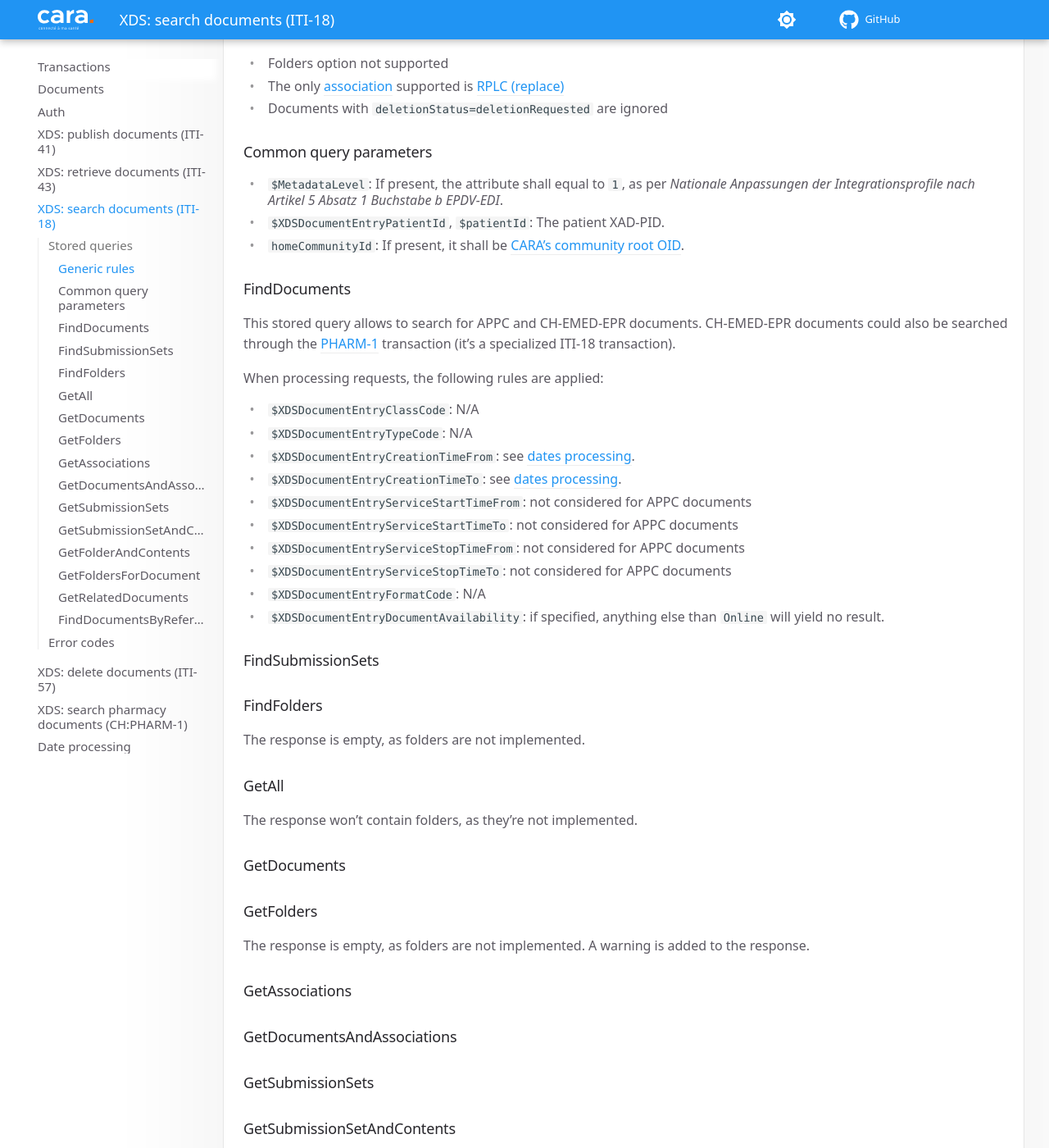
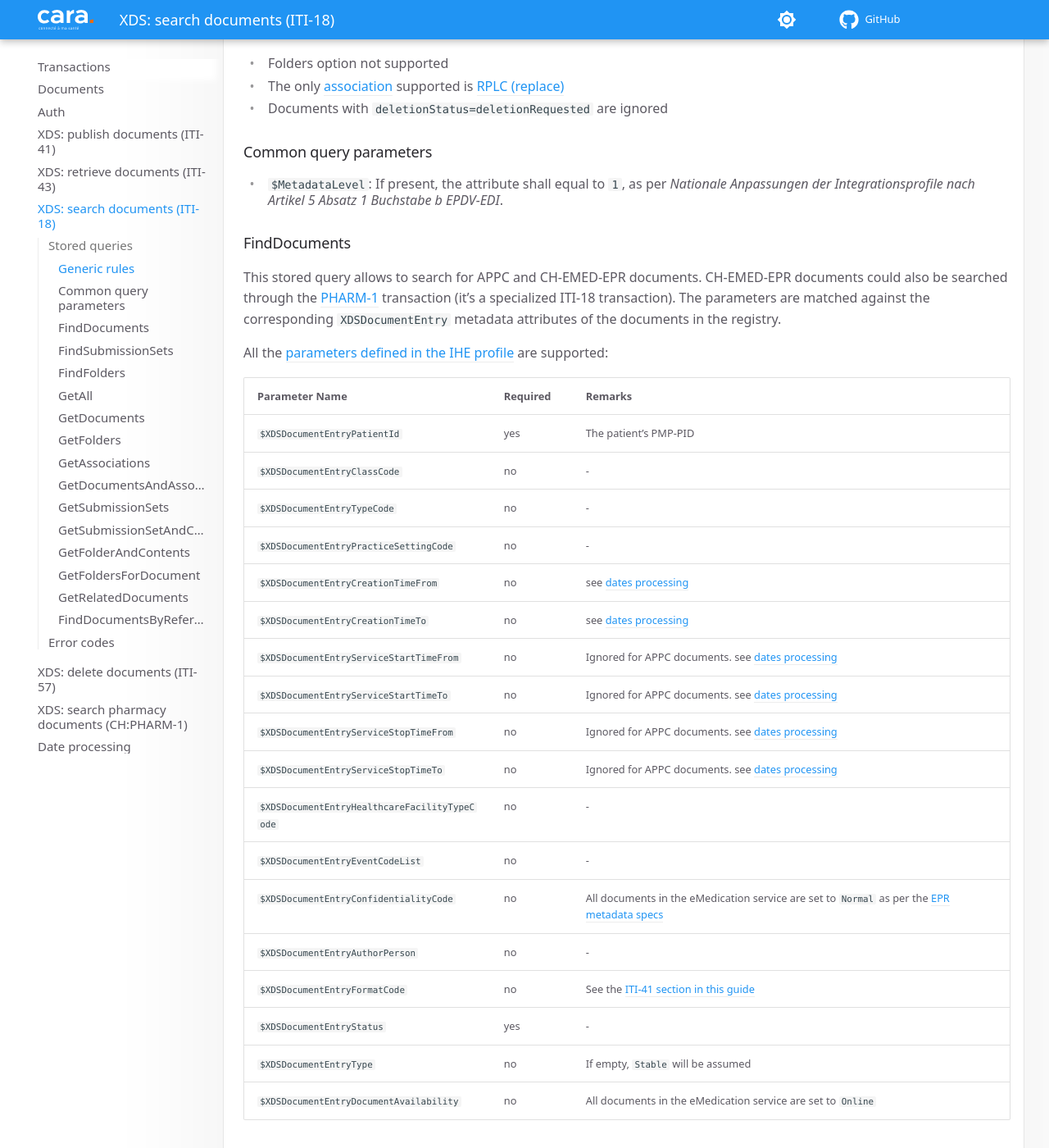
Before and after one commit to CARA-ch/emed-service-guide, an MkDocs documentation site: the page built from docs/transactions/iti18.md, in a window 1280 px wide and 1400 px high, scrolled down 447 px. Shown: the whole window at 82% size. Built offline with MkDocs 1.6.1 and Material for MkDocs 9.7.7, drawn with Linux system fonts in a browser that asks for light colours; comment, search, counter and statistics services are not loaded.

Commit message:
[#40] Updated iti18 FindDocuments description

```diff
--- a/docs/transactions/iti18.md
+++ b/docs/transactions/iti18.md
@@ -16,25 +16,34 @@ See also [EPD by example's Registry Stored Query](https://github.com/ehealthsuis
 ### Common query parameters
 
 * `$MetadataLevel`: If present, the attribute shall equal to `1`, as per *Nationale Anpassungen der Integrationsprofile nach Artikel 5 Absatz 1 Buchstabe b EPDV-EDI*.
-* `$XDSDocumentEntryPatientId`, `$patientId`: The patient XAD-PID.
-* `homeCommunityId`: If present, it shall be [CARA's community root OID](oids.md). <!--TODO replace by emedication service root oid?-->
+<!--* `homeCommunityId`: If present, it shall be [CARA's community root OID](oids.md). <!--TODO replace by emedication service root oid?-->
 
 ### FindDocuments
 
-This stored query allows to search for APPC and CH-EMED-EPR documents. CH-EMED-EPR documents could also be searched through the [PHARM-1](Transactions/PHARM-1) transaction (it's a specialized ITI-18 transaction).
+This stored query allows to search for APPC and CH-EMED-EPR documents. CH-EMED-EPR documents could also be searched through the [PHARM-1](Transactions/PHARM-1) transaction (it's a specialized ITI-18 transaction). The parameters are matched against the corresponding `XDSDocumentEntry` metadata attributes of the documents in the registry.
 
-When processing requests, the following rules are applied:
+All the [parameters defined in the IHE profile](https://profiles.ihe.net/ITI/TF/Volume2/ITI-18.html#3.18.4.1.2.3.7.1) are supported:
 
-* `$XDSDocumentEntryClassCode`: N/A
-* `$XDSDocumentEntryTypeCode`: N/A
-* `$XDSDocumentEntryCreationTimeFrom`: see [dates processing](DatesProcessing).
-* `$XDSDocumentEntryCreationTimeTo`: see [dates processing](DatesProcessing).
-* `$XDSDocumentEntryServiceStartTimeFrom`: not considered for APPC documents
-* `$XDSDocumentEntryServiceStartTimeTo`: not considered for APPC documents
-* `$XDSDocumentEntryServiceStopTimeFrom`: not considered for APPC documents
-* `$XDSDocumentEntryServiceStopTimeTo`: not considered for APPC documents
-* `$XDSDocumentEntryFormatCode`: N/A
-* `$XDSDocumentEntryDocumentAvailability`: if specified, anything else than `Online` will yield no result.
+| Parameter Name                                | Required | Remarks               |
+| --------------------------------------------- | -------- | --------------------- |
+| `$XDSDocumentEntryPatientId`                  | yes      | The patient's PMP-PID |
+| `$XDSDocumentEntryClassCode`                  | no       | -                     |
+| `$XDSDocumentEntryTypeCode`                   | no       | -                     |
+| `$XDSDocumentEntryPracticeSettingCode`        | no       | -                     |
+| `$XDSDocumentEntryCreationTimeFrom`           | no       | see [dates processing](date_processing) |
+| `$XDSDocumentEntryCreationTimeTo`             | no       | see [dates processing](date_processing) |
+| `$XDSDocumentEntryServiceStartTimeFrom`       | no       | Ignored for APPC documents. see [dates processing](date_processing) |
+| `$XDSDocumentEntryServiceStartTimeTo`         | no       | Ignored for APPC documents. see [dates processing](date_processing) |
+| `$XDSDocumentEntryServiceStopTimeFrom`        | no       | Ignored for APPC documents. see [dates processing](date_processing) |
+| `$XDSDocumentEntryServiceStopTimeTo`          | no       | Ignored for APPC documents. see [dates processing](date_processing) |
+| `$XDSDocumentEntryHealthcareFacilityTypeCode` | no       | -                     |
+| `$XDSDocumentEntryEventCodeList`              | no       | -                     |
+| `$XDSDocumentEntryConfidentialityCode`        | no       | All documents in the eMedication service are set to `Normal` as per the [EPR metadata specs](https://www.bag.admin.ch/dam/bag/de/dokumente/nat-gesundheitsstrategien/strategie-ehealth/gesetzgebung-elektronisches-patientendossier/gesetze/anhang_3_epdv_edi_ausgabe_3.pdf.download.pdf/EPDV-EDI_Anhang_3_DE_Ausgabe_3.pdf) |
+| `$XDSDocumentEntryAuthorPerson`               | no       | -                     |
+| `$XDSDocumentEntryFormatCode`                 | no       | See the [ITI-41 section in this guide](iti41#metadata-codes-per-document-type) |
+| `$XDSDocumentEntryStatus`                     | yes      | -                     |
+| `$XDSDocumentEntryType`                       | no       | If empty, `Stable` will be assumed |
+| `$XDSDocumentEntryDocumentAvailability`       | no       | All documents in the eMedication service are set to `Online` |
 
 ### FindSubmissionSets
 
```
Also changed, not shown: docs/transactions/iti41.md (+1 -1 lines).
